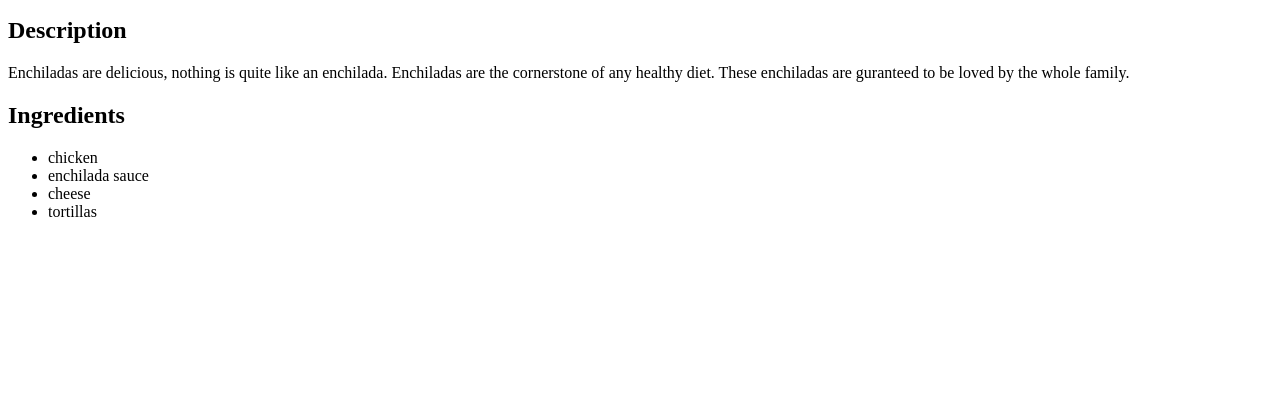
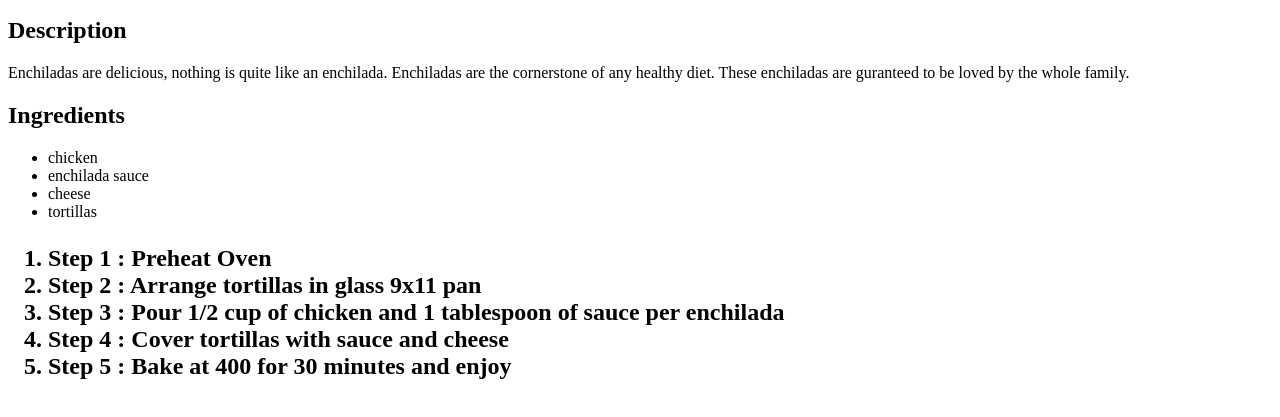
Before and after one commit to jsarles-code/odin-recipes, a plain HTML site: page recipes/enchiladas.html in a window 1280 px wide. Shown: the part 101-518 px from the top of the page. Drawn offline with Linux system fonts and the light colour scheme.

Commit message:
Update enchiladas.html
Updated Enchilada recipe steps

```diff
--- a/recipes/enchiladas.html
+++ b/recipes/enchiladas.html
@@ -18,5 +18,23 @@
         <li> tortillas</li>
 
     </ul>
+    <h2>
+        <ol>
+            <li>Step 1 : Preheat Oven
+            </li>
+            <li>
+                Step 2 : Arrange tortillas in glass 9x11 pan
+            </li>
+            <li>
+                Step 3 : Pour 1/2 cup of chicken and 1 tablespoon of sauce per enchilada
+            </li>
+            <li>
+                Step 4 : Cover tortillas with sauce and cheese
+            </li>
+            <li>
+                Step 5 : Bake at 400 for 30 minutes and enjoy
+            </li>
+        </ol>
+    </h2>
 </body>
 </html>
```
